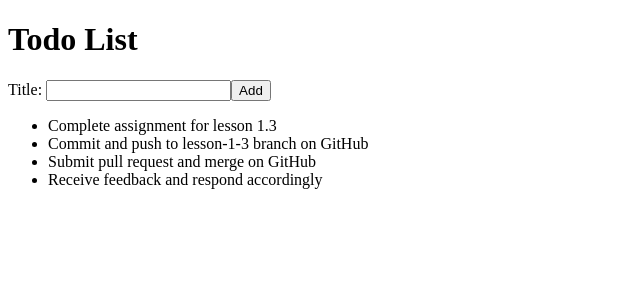
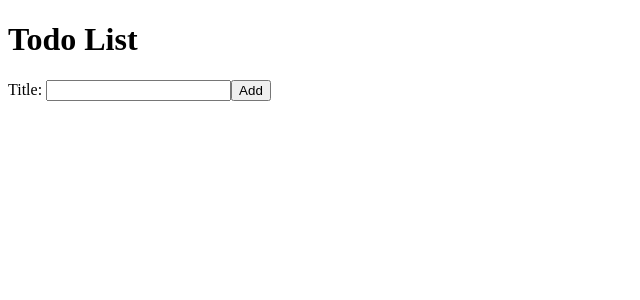
Before and after one commit to Code-the-Dream-School/ctd-react-egret, a React (Create React App) app: page / in a window 1280 px wide. Shown: the top 300 px of the page, without its empty margins (0-640 px from the left). Built offline with nearby package versions, Linux system fonts and the light colour scheme.

Commit message:
Complete lesson 1.4 assignment

```diff
--- a/src/AddTodoForm.js
+++ b/src/AddTodoForm.js
@@ -1,16 +1,26 @@
 import React from "react";
 
-const AddTodoForm = (props) => {
+const AddTodoForm = ({onAddTodo}) => {
+  const [todoTitle, setTodoTitle] = React.useState("");
+  const handleTitleChange = (e) => {
+    const newTodoTitle = e.target.value;
+    setTodoTitle(newTodoTitle);
+  };
   const handleAddTodo = (e) => {
-    props.onAddTodo(e.target.title.value);
-    e.target.reset();
+    onAddTodo({id: Date.now(), title: todoTitle});
+    setTodoTitle("");
     e.preventDefault();
   };
-
   return (
     <form onSubmit={handleAddTodo}>
       <label htmlFor='todoTitle'>Title: </label>
-      <input id='todoTitle' name='title' type='text' />
+      <input
+        id='todoTitle'
+        name='title'
+        type='text'
+        value={todoTitle}
+        onChange={handleTitleChange}
+      />
       <button type='submit'>Add</button>
     </form>
   );
--- a/src/App.js
+++ b/src/App.js
@@ -3,14 +3,15 @@ import TodoList from "./TodoList";
 import AddTodoForm from "./AddTodoForm";
 
 const App = () => {
-  const [newTodo, setNewTodo] = React.useState("");
-
+  const [todoList, setTodoList] = React.useState([]);
+  const addTodo = (newTodo) => {
+    setTodoList([...todoList, newTodo]);
+  };
   return (
     <div>
       <h1>Todo List</h1>
-      <AddTodoForm onAddTodo={setNewTodo} />
-      {newTodo ? <p>Successfully added: "{newTodo}"</p> : null}
-      <TodoList />
+      <AddTodoForm onAddTodo={addTodo} />
+      <TodoList todoList={todoList} />
     </div>
   );
 };
--- a/src/TodoList.js
+++ b/src/TodoList.js
@@ -1,26 +1,7 @@
 import React from "react";
 import TodoListItem from "./TodoListItem";
 
-const todoList = [
-  {
-    id: 1,
-    title: "Complete assignment for lesson 1.3",
-  },
-  {
-    id: 2,
-    title: "Commit and push to lesson-1-3 branch on GitHub",
-  },
-  {
-    id: 3,
-    title: "Submit pull request and merge on GitHub",
-  },
-  {
-    id: 4,
-    title: "Receive feedback and respond accordingly",
-  },
-];
-
-const TodoList = () => (
+const TodoList = ({todoList}) => (
   <ul>
     {todoList.map((item) => (
       <TodoListItem key={item.id} item={item} />
--- a/src/TodoListItem.js
+++ b/src/TodoListItem.js
@@ -1,5 +1,5 @@
 import React from "react";
 
-const TodoListItem = (props) => <li>{props.item.title}</li>;
+const TodoListItem = ({item}) => <li>{item.title}</li>;
 
 export default TodoListItem;
```
